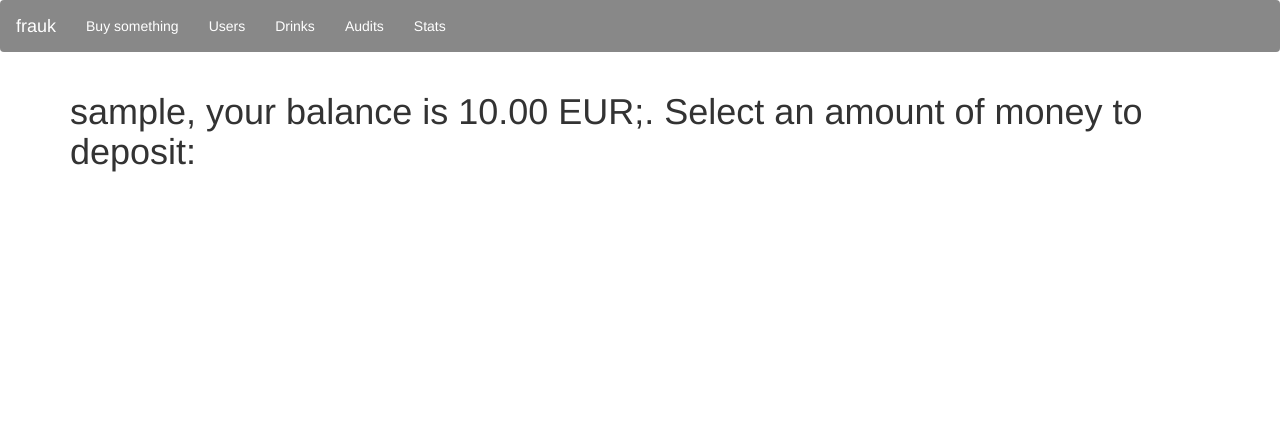
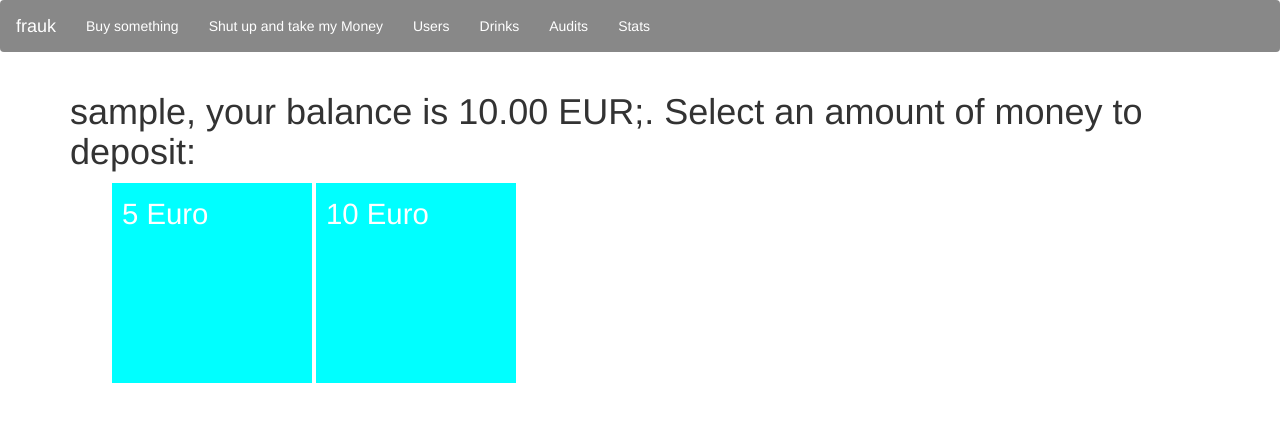
Before and after one commit to maschinendeck/frauk, a Flask app: page /deposit/1 in a window 1280 px wide. Shown: the top 422 px of the page. Run offline with Flask 2, Linux system fonts and the light colour scheme; tables that the repository leaves empty hold one stand-in row (values such as "Sample post"); some libraries are stand-ins or nearby versions.

Commit message:
improve deposit view

```diff
--- a/frauk/templates/layout.html
+++ b/frauk/templates/layout.html
@@ -23,6 +23,7 @@
 	    </div>
         <ul class="nav navbar-nav">
 	        <li><a href="{{ url_for('buy.select_user') }}">Buy something</a></li>
+	        <li><a href="{{ url_for('deposit.select_user') }}">Shut up and take my Money</a></li>
             <li><a href="{{ url_for('users.get_users') }}">Users</a></li>
             <li><a href="{{ url_for('drinks.get_drinks') }}">Drinks</a></li>
             <li><a href="{{ url_for('audits.get_audits') }}">Audits</a></li>
--- a/frauk/templates/money_selection.html
+++ b/frauk/templates/money_selection.html
@@ -17,12 +17,12 @@
         <h1>{{ user.username }}, your balance is {{ '{0:0.2f}'.format(user.balance) }} EUR;. Select an amount of money to deposit:</h1>
 
         <ul>
-        {% for mony in money %}
+        {% for money in money %}
             <a
                 class="avatar drink-img"
-                href="{{ url_for('deposit.make_purchase', uid=user.id, mid=mony.id) }}"
-                style="background-color:{{ mony.color }};color:white;" >
-                {{ drink.name }} @ {{ '{0:0.2f} EUR'.format(mony.price) }}
+                href="{{ url_for('deposit.make_deposit', uid=user.id, amount=money.amount) }}"
+                style="background-color:cyan;color:white;" >
+                {{ money.name }}
             </a>
         {% endfor %}
         </ul>
--- a/frauk/views/deposit.py
+++ b/frauk/views/deposit.py
@@ -1,6 +1,7 @@
 from flask import Blueprint, render_template, flash, redirect, url_for
 from ..model import User, Money, Audit
 from .. import db
+from decimal import Decimal
 import sqlalchemy
 
 deposit = Blueprint('deposit', __name__, url_prefix='/deposit')
@@ -13,20 +14,22 @@ def select_user():
 @deposit.route('/<uid>')
 def select_amount(uid):
     user = User.query.get(uid)
-    money = Money.query.all()
+    money = [
+        { 'name' : '5 Euro', 'amount' : 5.0 },
+        { 'name' : '10 Euro', 'amount' : 10.0 },
+    ]
     return render_template('money_selection.html', user=user, money=money)
 
-@deposit.route('/<uid>/<mid>')
-def make_deposit(uid, mid):
+@deposit.route('/<int:uid>/<float:amount>')
+def make_deposit(uid, amount):
     user = User.query.get(uid)
-    money = Money.query.get(mid)
-    if user and money:
-        user.balance = user.balance + money.price
+    if user and amount:
+        user.balance = user.balance + Decimal(amount)
         userid = 0
         if user.audit:
             userid = user.id
-        audit = Audit(-1 * money.price, money.id, userid)
+        audit = Audit(Decimal(amount), 0, userid)
         db.session.add(audit)
         db.session.commit()
-    flash(u'You have deposited {}. New balance: {}'.format(money.price, user.balance), 'success')
-    return redirect(url_for('buy.select_user'))
+    flash(u'Thank you, {}. Your new balance is {}'.format(user.username, user.balance), 'success')
+    return redirect(url_for('deposit.select_user'))
```
